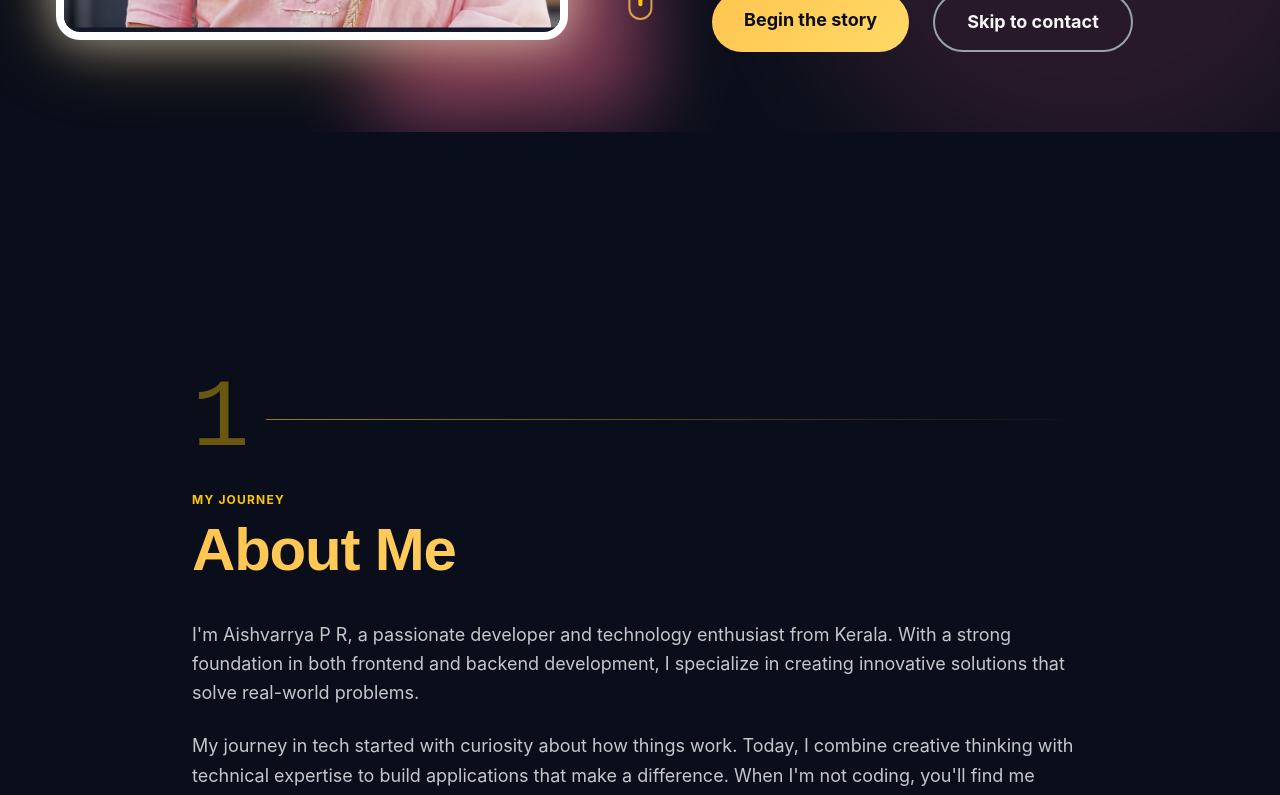
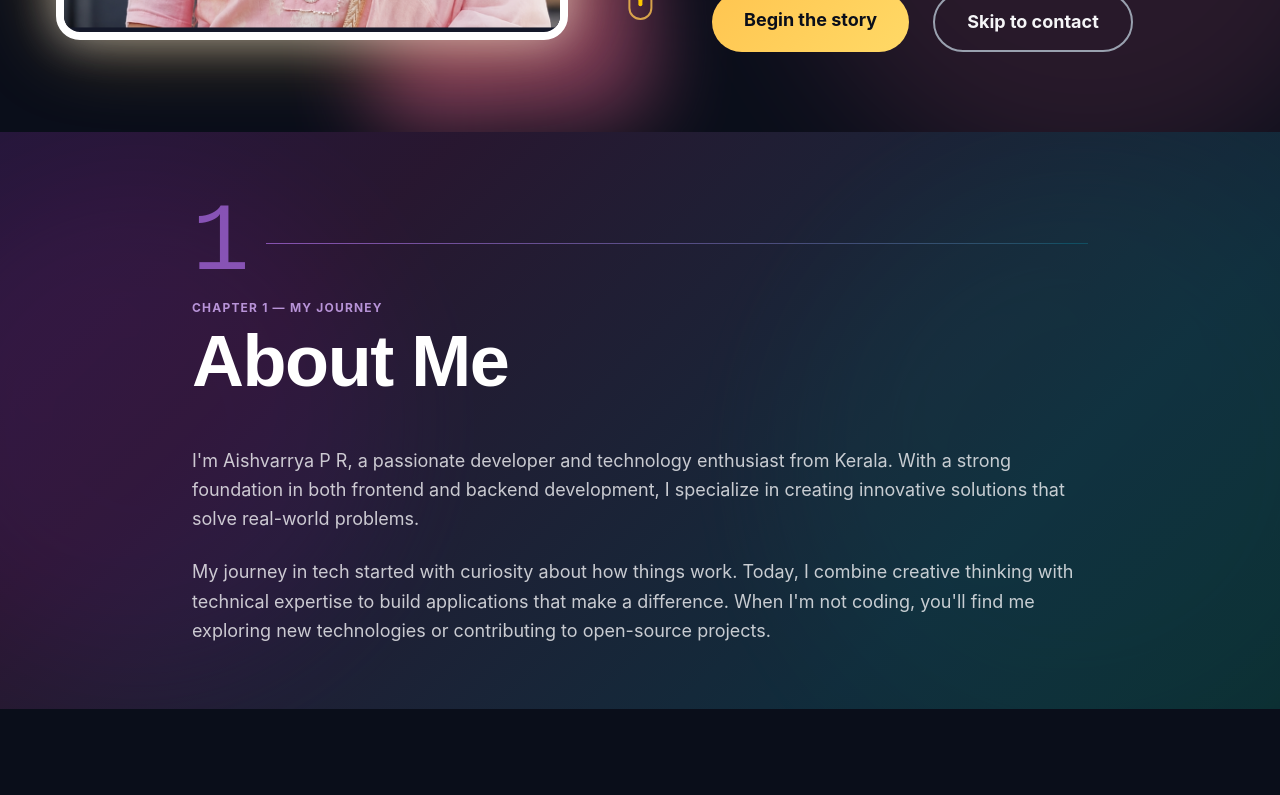
Before and after one commit to aishvarrya23csr015/resume-mine, a React (Vite) app: page / in a window 1280 px wide. Shown: the part 780-1575 px from the top of the page. Built offline with nearby package versions, Linux system fonts and the light colour scheme.

Commit message:
Update chapter numbering: 1, 2, 3, 4 (removed gap for missing Chapter 2)

```diff
--- a/src/App.tsx
+++ b/src/App.tsx
@@ -15,7 +15,7 @@ export default function App() {
           <Hero />
         </section>
 
-        <section id="chapter-1" className="min-h-screen py-20">
+        <section id="chapter-1" className="min-h-screen">
           <Chapter
             number="1"
             eyebrow="My Journey"
@@ -35,7 +35,7 @@ export default function App() {
           </Chapter>
         </section>
 
-        <section id="chapter-2" className="min-h-screen py-20">
+        <section id="chapter-2" className="min-h-screen">
           <Chapter
             number="2"
             eyebrow="Education"
@@ -67,7 +67,7 @@ export default function App() {
           </Chapter>
         </section>
 
-        <section id="chapter-3" className="min-h-screen py-20">
+        <section id="chapter-3" className="min-h-screen">
           <Chapter
             number="3"
             eyebrow="Portfolio"
@@ -80,7 +80,7 @@ export default function App() {
           </Chapter>
         </section>
 
-        <section id="chapter-4" className="min-h-screen py-20">
+        <section id="chapter-4" className="min-h-screen">
           <Chapter
             number="4"
             eyebrow="Expertise"
--- a/src/components/story/Chapter.tsx
+++ b/src/components/story/Chapter.tsx
@@ -11,29 +11,49 @@ interface ChapterProps {
 
 export function Chapter({ number, eyebrow, title, children, id }: ChapterProps) {
   return (
-    <section id={id} className="relative py-28 md:py-40 px-6 md:px-10">
-      <div className="max-w-4xl mx-auto">
+    <section
+      id={id}
+      className="relative px-6 md:px-10 py-12 md:py-16 overflow-hidden"
+      style={{
+        background: "linear-gradient(135deg, rgba(88, 28, 135, 0.3) 0%, rgba(139, 34, 139, 0.2) 25%, rgba(20, 100, 140, 0.3) 75%, rgba(0, 150, 150, 0.2) 100%)",
+        backgroundColor: "#0f1419"
+      }}
+    >
+      {/* Animated gradient orbs background */}
+      <motion.div
+        aria-hidden
+        className="absolute top-0 -left-40 h-[500px] w-[500px] rounded-full blur-3xl"
+        style={{ background: "linear-gradient(135deg, #8b228b, #551a8b)", opacity: 0.15 }}
+        animate={{ x: [0, 50, 0], y: [0, 40, 0] }}
+        transition={{ duration: 15, repeat: Infinity, ease: "easeInOut" }}
+      />
+      <motion.div
+        aria-hidden
+        className="absolute -bottom-20 -right-40 h-[600px] w-[600px] rounded-full blur-3xl"
+        style={{ background: "linear-gradient(135deg, #1a6b6b, #0d4d4d)", opacity: 0.12 }}
+        animate={{ x: [0, -60, 0], y: [0, -30, 0] }}
+        transition={{ duration: 18, repeat: Infinity, ease: "easeInOut" }}
+      />
+
+      <div className="max-w-4xl mx-auto relative z-10">
         <motion.div
           initial={{ opacity: 0, y: 40 }}
           whileInView={{ opacity: 1, y: 0 }}
           viewport={{ once: true, margin: "-100px" }}
           transition={{ duration: 0.8, ease: [0.22, 1, 0.36, 1] }}
         >
-          <div className="flex items-center gap-4 mb-6">
-            <span className="font-mono text-7xl md:text-8xl font-light text-yellow-400/40 leading-none">
+          <div className="flex items-center gap-4 mb-2">
+            <span className="font-mono text-7xl md:text-8xl font-light text-purple-400/60 leading-none">
               {number}
             </span>
-            <div className="h-px flex-1 bg-gradient-to-r from-yellow-400/60 to-transparent" />
+            <div className="h-px flex-1 bg-gradient-to-r from-purple-400/60 to-cyan-400/20" />
           </div>
-          <p className="text-xs font-bold tracking-widest text-yellow-400 uppercase mb-3">{eyebrow}</p>
+          <p className="text-xs font-bold tracking-widest text-purple-300 uppercase mb-0 opacity-80">CHAPTER {number} — {eyebrow}</p>
           <h2
-            className="text-4xl md:text-6xl font-black mb-10 text-foreground"
+            className="text-5xl md:text-7xl font-black mb-10 text-white leading-tight"
             style={{
-              backgroundImage: "linear-gradient(135deg, #ffc550, #ffda75)",
-              backgroundClip: "text",
-              WebkitBackgroundClip: "text",
-              WebkitTextFillColor: "transparent",
-              fontFamily: "'Poppins', sans-serif"
+              fontFamily: "'Poppins', sans-serif",
+              letterSpacing: "-0.02em"
             }}
           >
             {title}
```
Also changed, not shown: server.js (added, +62 -0 lines), 1 other file (tests, documents, lock files or other folders).
